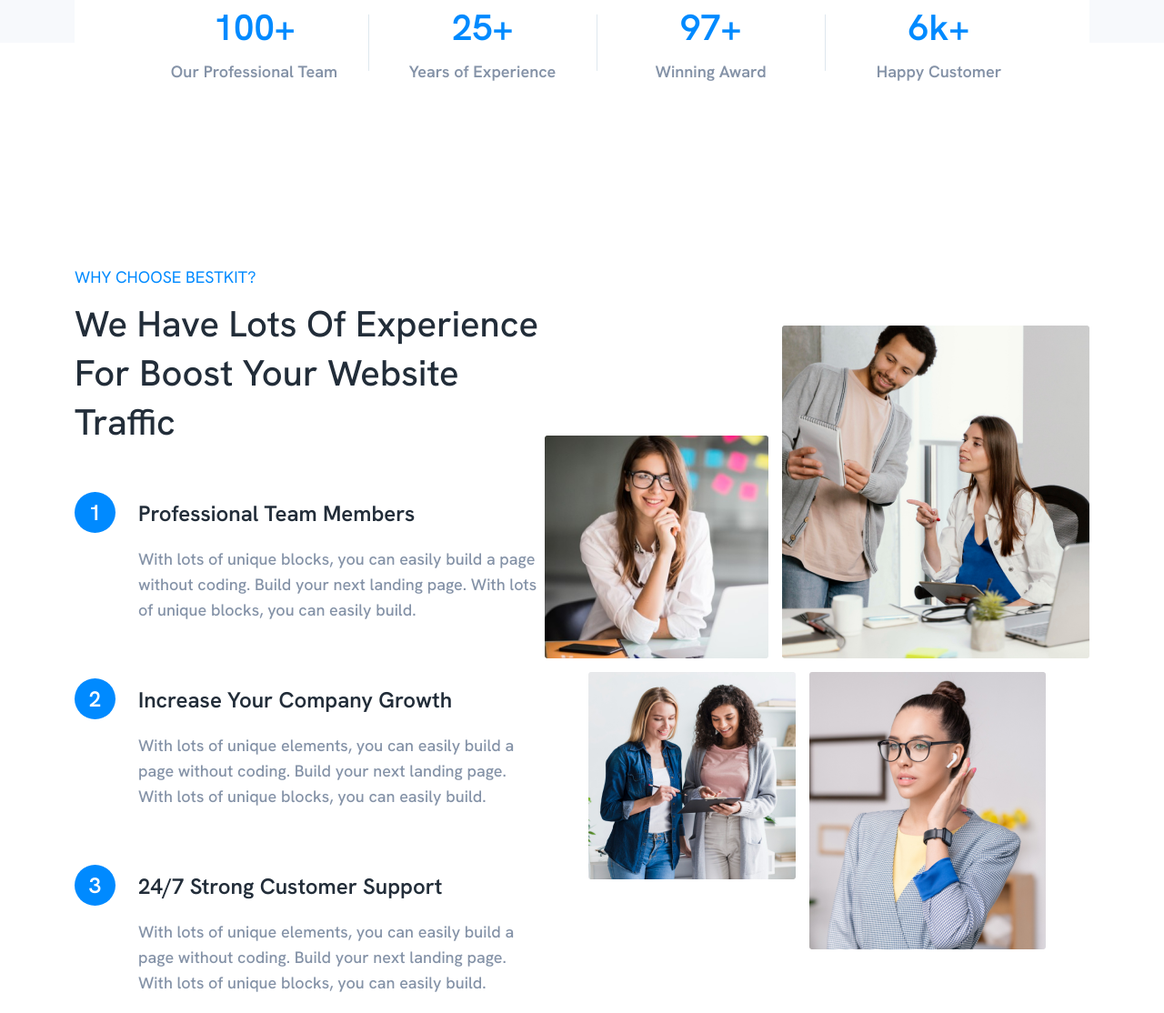
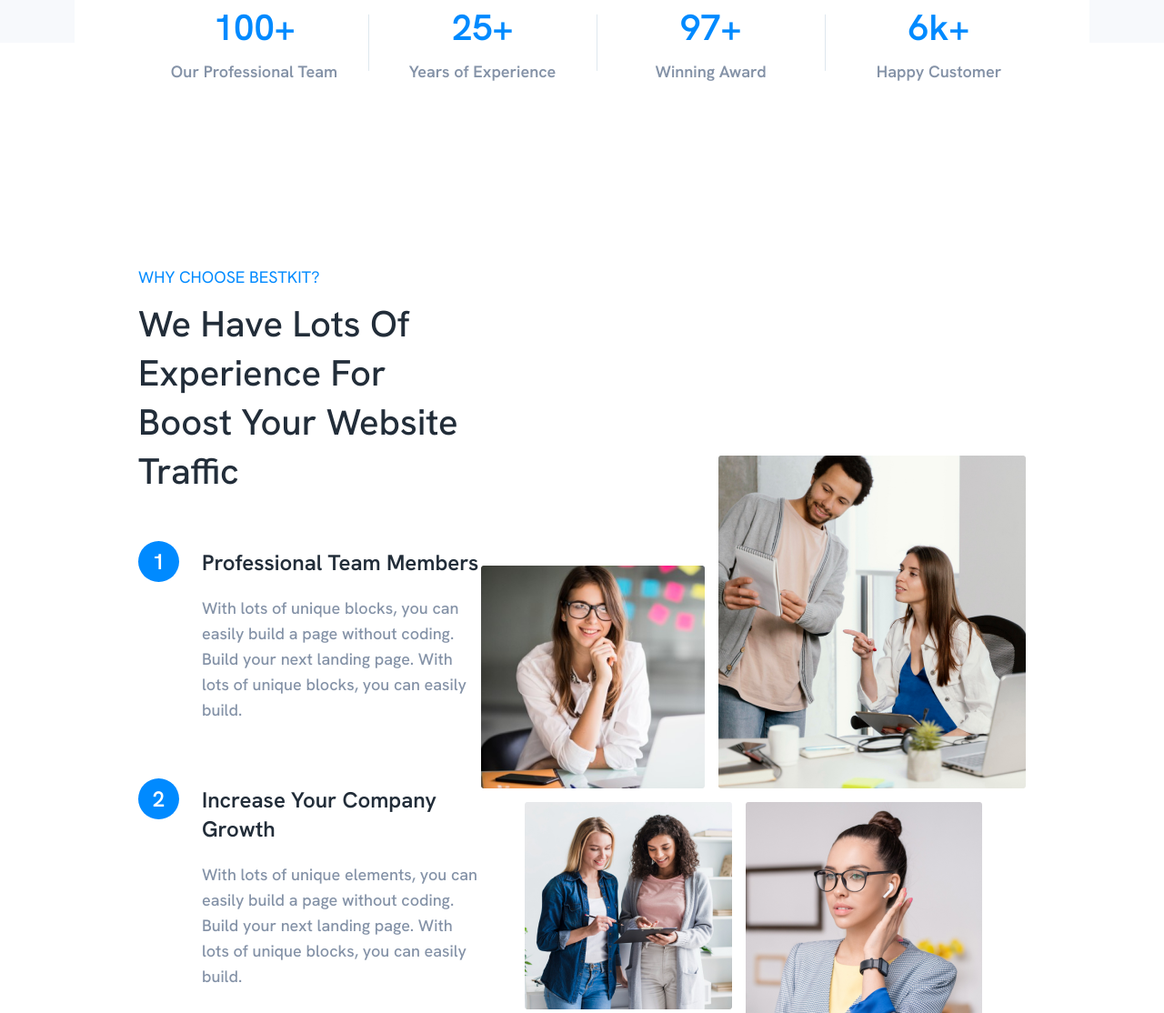
Before and after one commit to fanims/aso-services, a website built with Vite: page index.html in a window 1280 px wide. Shown: the part 3430-4544 px from the top of the page at 91% size. Built offline with nearby package versions, Linux system fonts and the light colour scheme.

Commit message:
complete why choose us section

```diff
--- a/index.html
+++ b/index.html
@@ -252,7 +252,7 @@
             </div>
           </div>
           <!-- Why Choose us Section -->
-           <div class="as-mt-[140px]">
+           <div class="as-p-[140px]">
                 <div class="container">
                     <div class="row">
                         <div class="col-12">
```
